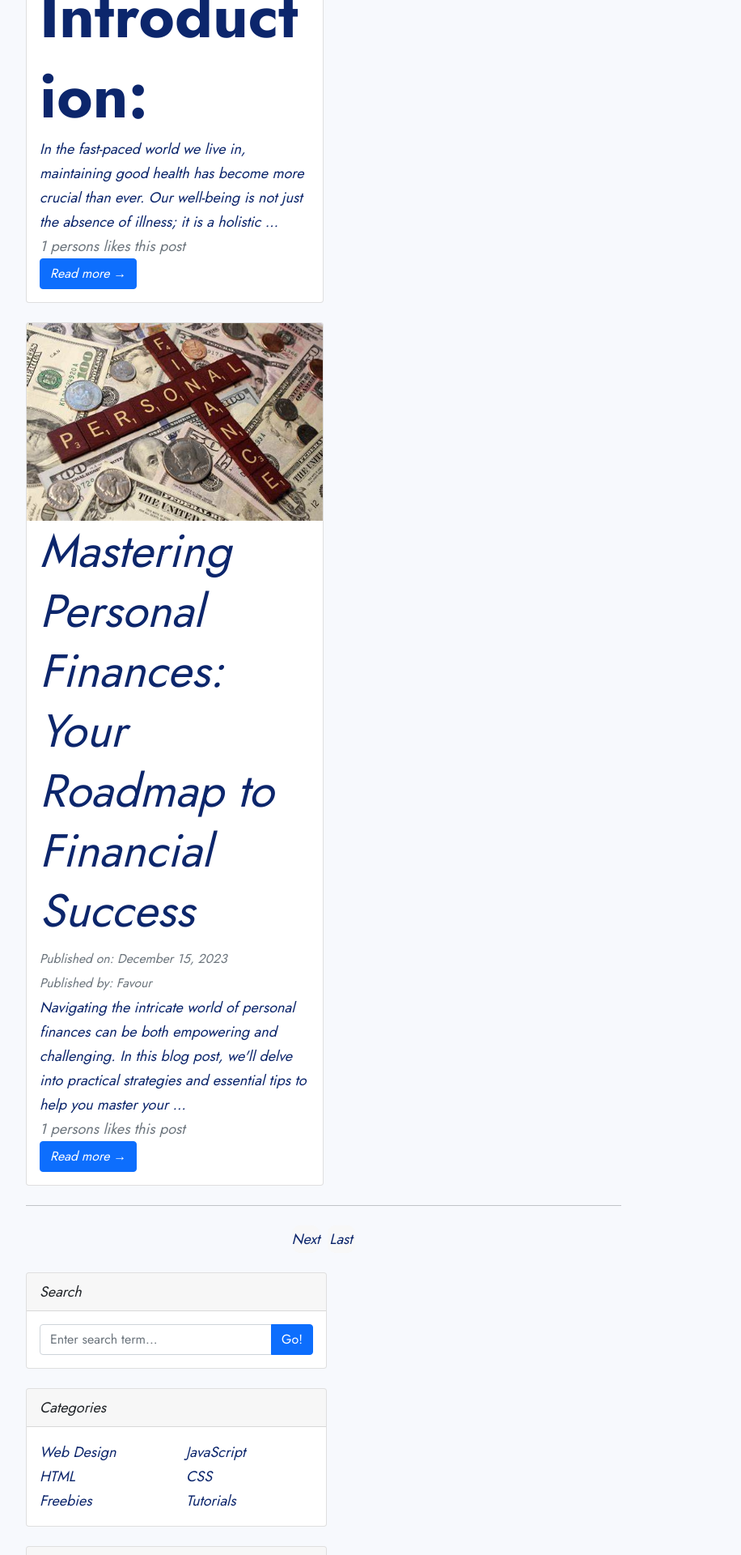
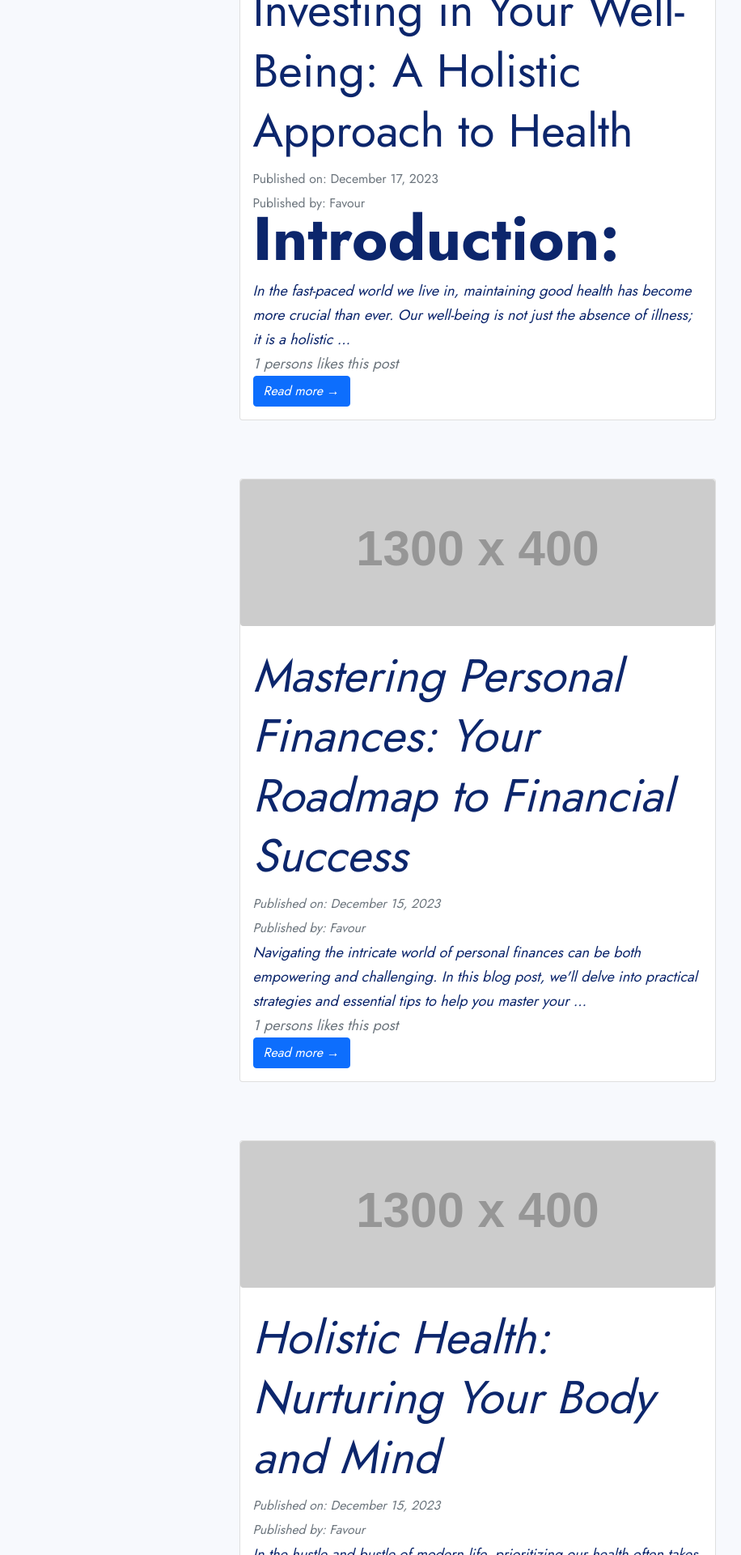
Before and after one commit to barth007/OwO, a Django app: page /blogs/ in a window 1280 px wide. Shown: the part 880-2800 px from the top of the page at 81% size, without its empty margins (50-966 px from the left). Run offline with Django 4.2, Linux system fonts and the light colour scheme; data comes from the database, SQL or seed files in the repository; both versions use the stored data as it was after the commit; grey boxes labelled with a size stand in for pictures from a placeholder-image service; some libraries are stand-ins or nearby versions; some web fonts are replaced.

Commit message:
new commit

```diff
--- a/blog/views.py
+++ b/blog/views.py
@@ -14,8 +14,8 @@ class Blogs_views(ListView):
         template, so you don't need to manually fetch and pass the blogs as you did with
     '''
     contest_object_name = 'blogs'
-    template_name = 'blog/blogs.html'
-    paginate_by = 2
+    template_name = 'blog/test.html'
+    paginate_by = 4
 
 # @login_required(login_url='/login')
 
--- a/templates/blog/blog_details.html
+++ b/templates/blog/blog_details.html
@@ -42,7 +42,7 @@
                     {% else %}
                         <button class="btn btn-outline-primary" disabled>Login to like this post</button>
                     {% endif %}
-            </article>
+                </section>
             <!-- Comments section-->
             <section class="mb-5">
                 <div class="card bg-light">
--- a/templates/blog/blogs.html
+++ b/templates/blog/blogs.html
@@ -1,6 +1,6 @@
 {% extends 'partials/base.html' %}
 {% block content %}
-<header class="py-5 bg-light border-bottom mb-4">
+<header class="py-5 bg-light border-bottom mb-5">
     <div class="container">
         <div class="text-center my-5">
             <h1 class="fw-bolder">Welcome to Blog Home!</h1>
@@ -9,15 +9,12 @@
     </div>
 </header>
 <!-- Page content-->
-    <div class="container">
-        <div class="row">
-            <!-- Blog entries-->
-            <div class="col-lg-8">
-                <!-- Featured blog post-->
+<div class="container ">
     {% for blog in object_list %}
-                <div class="col-lg-6 justify-content-cente ">
+        <section class="mb-5">
+            <div style="width: 100%;">
                 <div class="card mb-4 ">
-                        <a href="#!"><img class="card-img-top" src="{{ blog.image }}" alt="..." /></a>
+                    <figure class="mb-4"><img class="img-fluid rounded" src="https://dummyimage.com/1300x400/ced4da/6c757d.jpg" alt="..." /></figure>
                     <div class="card-body">
                         <h2 class="card-title">{{ blog.title }}</h2>
                         <div class="small text-muted">Published on: {{ blog.published_at|date:"F j, Y" }}</div>
@@ -32,8 +29,8 @@
                     </div>
                 </div>
             </div>
+            </section>
     {% endfor %}
-                <!-- Pagination-->
     <nav aria-label="Pagination">
         <hr class="my-0" />
         <ul class="pagination my-4 justify-content-center">
@@ -43,7 +40,7 @@
                     </li>
 
                     <li class="page-item">
-                                    <a class="page-link" href="?page={{ page_obj.previous_page_number }}" tabindex="-1" aria-disabled="true">prev </a>
+                        <a class="page-link" href="?page={{ page_obj.previous_page_number }}">prev </a>
                     </li>
                 {% endif %}
                 <!--
@@ -69,46 +66,4 @@
         </ul> -->
     </nav>
 </div>
-        <!-- Side widgets-->
-        <div class="col-lg-4">
-            <!-- Search widget-->
-            <div class="card mb-4">
-                <div class="card-header">Search</div>
-                <div class="card-body">
-                    <div class="input-group">
-                        <input class="form-control" type="text" placeholder="Enter search term..." aria-label="Enter search term..." aria-describedby="button-search" />
-                        <button class="btn btn-primary" id="button-search" type="button">Go!</button>
-                    </div>
-                </div>
-            </div>
-            <!-- Categories widget-->
-            <div class="card mb-4">
-                <div class="card-header">Categories</div>
-                <div class="card-body">
-                    <div class="row">
-                        <div class="col-sm-6">
-                            <ul class="list-unstyled mb-0">
-                                <li><a href="#!">Web Design</a></li>
-                                <li><a href="#!">HTML</a></li>
-                                <li><a href="#!">Freebies</a></li>
-                            </ul>
-                        </div>
-                        <div class="col-sm-6">
-                            <ul class="list-unstyled mb-0">
-                                <li><a href="#!">JavaScript</a></li>
-                                <li><a href="#!">CSS</a></li>
-                                <li><a href="#!">Tutorials</a></li>
-                            </ul>
-                        </div>
-                    </div>
-                </div>
-            </div>
-            <!-- Side widget-->
-            <div class="card mb-4">
-                <div class="card-header">Side Widget</div>
-                <div class="card-body">You can put anything you want inside of these side widgets. They are easy to use, and feature the Bootstrap 5 card component!</div>
-            </div>
-        </div>
-    </div>
-</div>
 {% endblock content %}
--- /dev/null
+++ b/templates/blog/test.html
@@ -0,0 +1,73 @@
+{% extends 'partials/base.html' %}
+    {% block content %}
+    <header class="py-5 bg-light border-bottom mb-5">
+        <div class="container">
+            <div class="text-center my-5">
+                <h1 class="fw-bolder">Welcome to Blog Home!</h1>
+                <p class="lead mb-0">A Bootstrap 5 starter layout for your next blog homepage</p>
+            </div>
+        </div>
+    </header>
+    <!-- Main Content-->
+    <div class="container px-4 px-lg-5">
+    <img src="..." class="img-fluid" alt="...">
+
+        <div class="row gx-4 gx-lg-5 justify-content-center">
+            <div class="col-md-10 col-lg-8 col-xl-7">
+                <!-- Post preview-->
+                <div class="post-preview">
+                    {% for blog in object_list %}
+                    <section class="mb-5">
+                        <div style="width: 100%;">
+                            <div class="card mb-4 ">
+                                <figure class="mb-4"><img class="img-fluid rounded" src="https://dummyimage.com/1300x400/ced4da/6c757d.jpg" alt="..." /></figure>
+                                <div class="card-body">
+                                    <h2 class="card-title">{{ blog.title }}</h2>
+                                    <div class="small text-muted">Published on: {{ blog.published_at|date:"F j, Y" }}</div>
+                                    <div class="small text-muted">Published by: {{ blog.author.username }}</div>
+                                    <p class="card-text">{{ blog.content|truncatewords:30 | safe }}</p>
+                                    {% if blog.likes.count == 1 %}
+                                        <p class="text-muted">{{ blog.likes.count }} persons likes this post</p>
+                                    {% else %}
+                                        <p class="text-muted">{{ blog.likes.count }} people likes this post</p>
+                                    {% endif %}
+                                    <a class="btn btn-primary" href="{% url 'blog_details' blog.id %}">Read more →</a>
+                                </div>
+                            </div>
+                        </div>
+                    </section>
+                    {% endfor %}
+                </div>
+                <!-- Divider-->
+                <hr class="my-4" />
+                <!-- Pager-->
+                {% if page_obj.has_previous %}
+                    <div class="col-lg-6 col-6 mx-0 mb-4">
+                        <button type="button" class="btn btn-primary btn-sm">
+                            <a href="?page=1">First Page</a>
+                        </button>
+                        <button type="button" class="btn btn-primary btn-sm">
+                            <a href="?page={{ page_obj.previous_page_number }}">previous page </a>
+                        </button>
+                        <button type="button" class="btn">
+                            <a href="#!"tabindex="-1" aria-disabled="true">Page {{ page_obj.number }} of {{ page_obj.paginator.num_pages }}
+                        </button>
+                    </div>
+                {% endif %}
+                {% if page_obj.has_next %}
+                    <div class="col-lg-6 col-6 mx-0 mb-4">
+                        <button type="button" class="btn btn-primary btn-sm">
+                            <a href="?page={{ page_obj.next_page_number }}" tabindex="-1" aria-disabled="true">Next Page</a>
+                        </button>
+                        <button type="button" class="btn btn-primary btn-sm">
+                            <a href="?Page={{ page_obj.paginator.num_pages }}"tabindex="-1" aria-disabled="true">Last Page</a>
+                        </button>
+                        <button type="button" class="btn">
+                            <a href="#!"tabindex="-1" aria-disabled="true">Page {{ page_obj.number }} of {{ page_obj.paginator.num_pages }}
+                        </button>
+                    </div>
+                {% endif %}
+            </div>
+        </div>
+
+{% endblock content %}
```
Also changed, not shown: db.sqlite3. Lines whose indentation alone changed are shown as unchanged.
